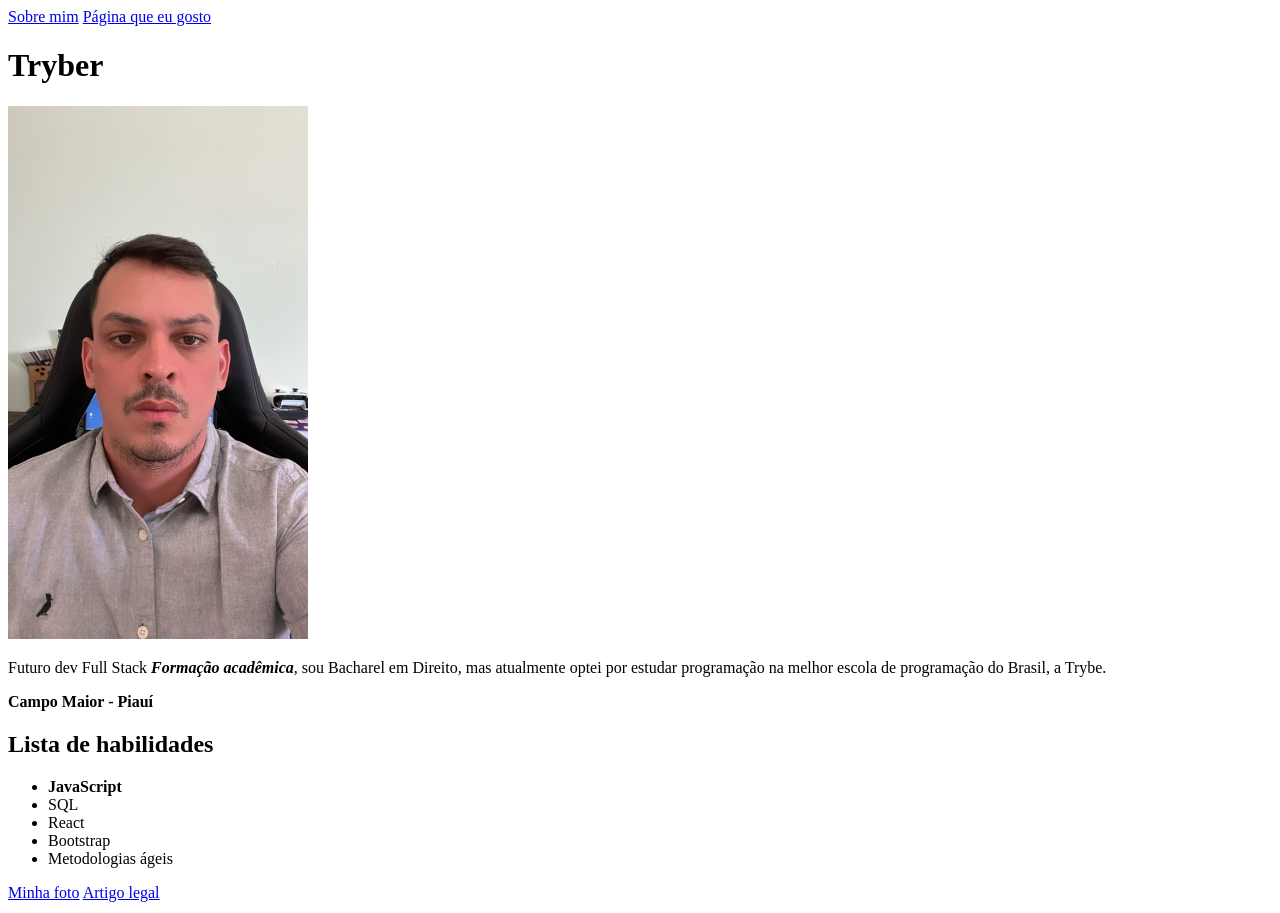
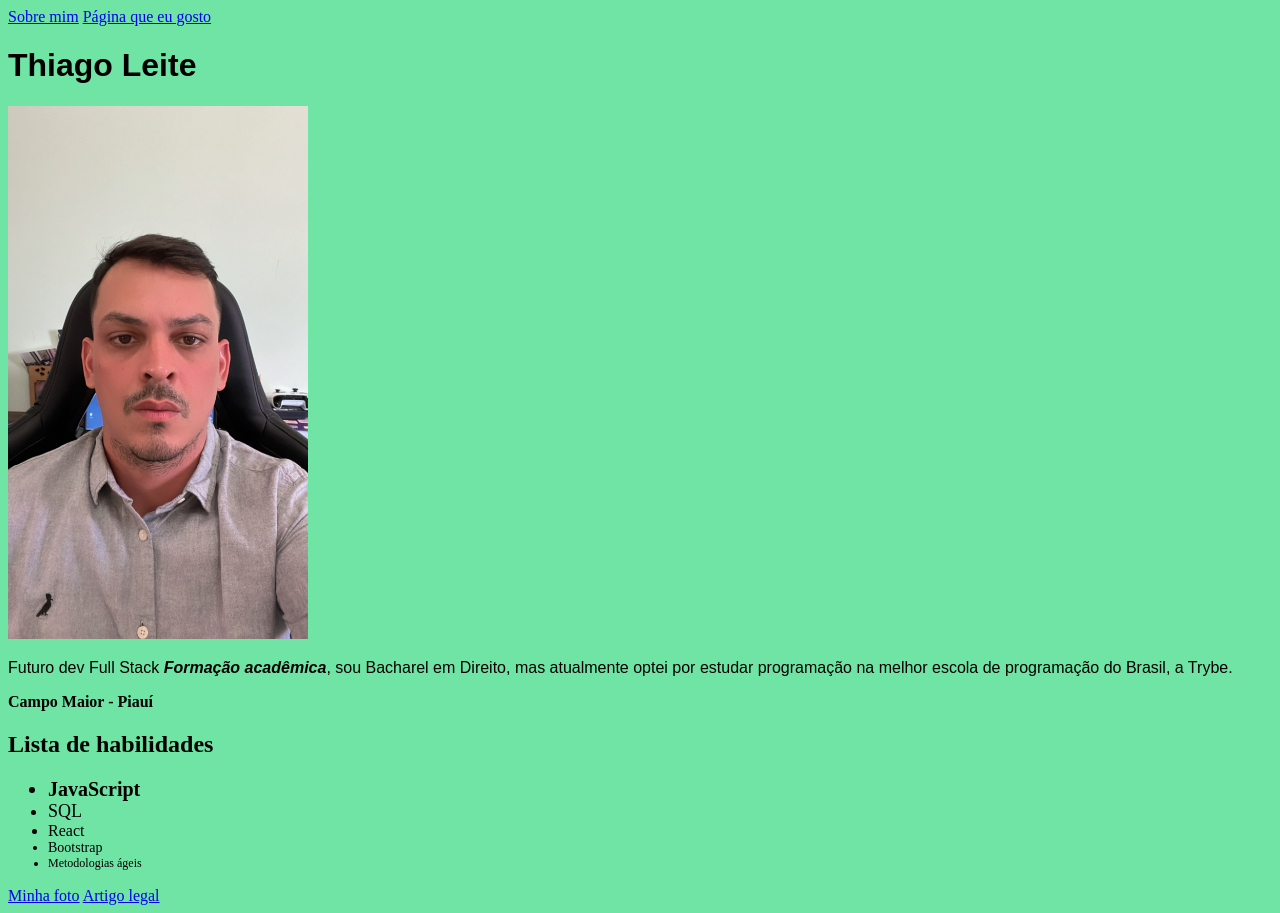
Before and after one commit to thiagoleite0010/thiagoleite0010.github.io, a plain HTML site: page index.html in a window 1280 px wide. Drawn offline with Linux system fonts and the light colour scheme.

Commit message:
adc style

```diff
--- a/index.html
+++ b/index.html
@@ -5,13 +5,43 @@
   <meta http-equiv="X-UA-Compatible" content="IE=edge">
   <meta name="viewport" content="width=device-width, initial-scale=1.0">
   <title>Portfólio Web</title>
+  <style>
+    body{
+      background-color: rgb(111, 228 , 164)
+    }
+    .meuNome, .descricao {
+      font-family: Arial, Helvetica, sans-serif;
+    }
+    .javascript {
+      font-size: 20px;
+    }
+    .sql {
+      font-size: 18px;
+    }
+    .react {
+      font-size: 16px;
+    }
+    .bootstrap {
+      font-size: 14px;
+    }
+    .metoAgil {
+      font-size: 12px;
+    }
+
+
+  </style>
+
 </head>
 <body>
   <a href="#sobre-mim">Sobre mim</a>
   <a href="#pagina">Página que eu gosto</a>
-  <h1 class="Thiago José de Jesus Leite">Tryber</h1>
+
+  <h1 class="meuNome">Thiago Leite</h1>
+
   <img src="thiago.jpg" width="300" alt="Futuro Dev formado pela Trybe" id="foto">
+
   <p class="descricao">Futuro dev Full Stack <strong><em>Formação acadêmica</em></strong>, sou Bacharel em Direito, mas atualmente optei por estudar programação na melhor escola de programação do Brasil, a Trybe.</p>
+
   <p class="resido"><strong>Campo Maior - Piauí</strong></p>
   <h2>Lista de habilidades</h2>
   <ul>
```
